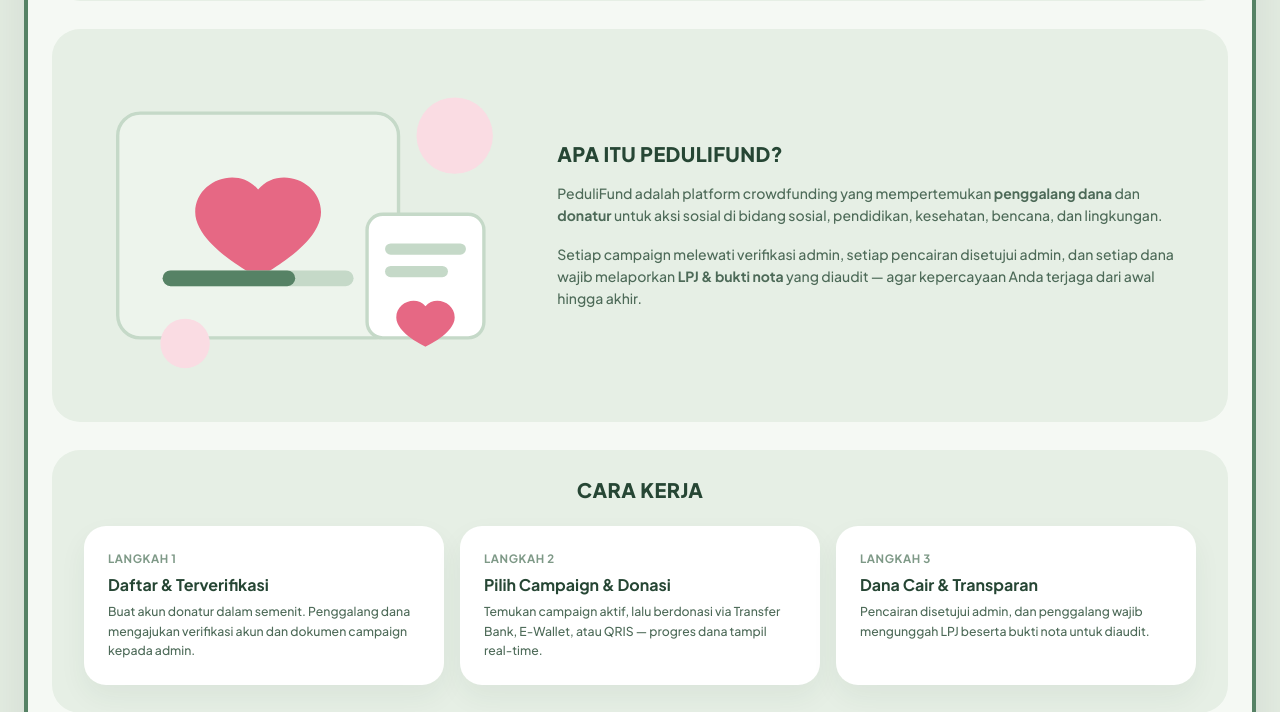
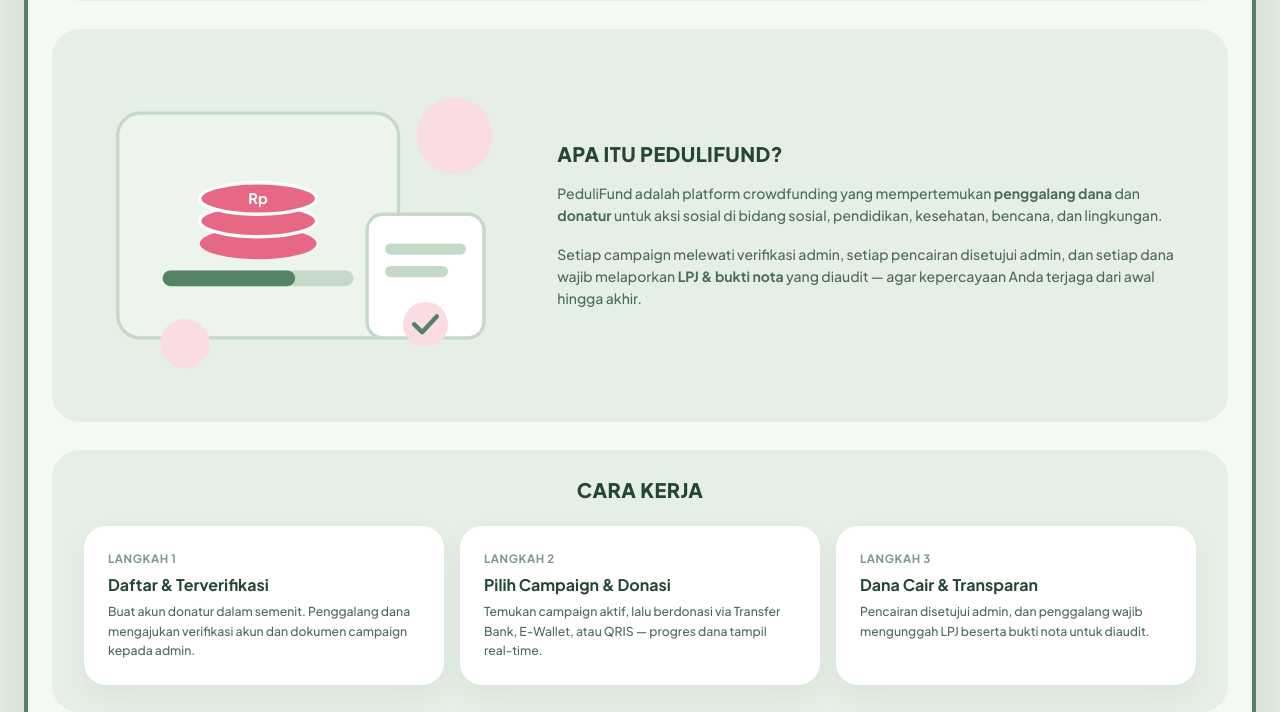
Before and after one commit to 10241055-cpu/PeduliFund, a PHP site: page / in a window 1280 px wide. Shown: the part 499-1211 px from the top of the page. Run offline with PHP 8.4, Linux system fonts and the light colour scheme.

Commit message:
design: ganti ikonografi hati menjadi tumpukan koin dan cek verifikasi pada ilustrasi beranda

```diff
--- a/views/beranda.php
+++ b/views/beranda.php
@@ -23,13 +23,17 @@ require __DIR__ . '/layout/header.php';
                     <rect x="30" y="50" width="250" height="200" rx="20" fill="var(--green-pale)" stroke="var(--green-light)" stroke-width="3"/>
                     <circle cx="330" cy="70" r="34" fill="var(--pink-soft)"/>
                     <circle cx="90" cy="255" r="22" fill="var(--pink-soft)"/>
-                    <path d="M155 118 c-18-22-56-8-56 20 0 30 56 58 56 58 s56-28 56-58 c0-28-38-42-56-20 z" fill="var(--pink-primary)"/>
+                    <ellipse cx="155" cy="166" rx="52" ry="14" fill="var(--pink-primary)"/>
+                    <ellipse cx="155" cy="146" rx="52" ry="14" fill="var(--pink-primary)" stroke="var(--surface-white)" stroke-width="3"/>
+                    <ellipse cx="155" cy="126" rx="52" ry="14" fill="var(--pink-primary)" stroke="var(--surface-white)" stroke-width="3"/>
+                    <text x="155" y="131" text-anchor="middle" font-size="13" font-weight="700" fill="var(--surface-white)">Rp</text>
                     <rect x="70" y="190" width="170" height="14" rx="7" fill="var(--green-light)"/>
                     <rect x="70" y="190" width="118" height="14" rx="7" fill="var(--green-primary)"/>
                     <rect x="252" y="140" width="104" height="110" rx="14" fill="var(--surface-white)" stroke="var(--green-light)" stroke-width="3"/>
                     <rect x="268" y="166" width="72" height="10" rx="5" fill="var(--green-light)"/>
                     <rect x="268" y="186" width="56" height="10" rx="5" fill="var(--green-light)"/>
-                    <path d="M304 222 c-8-10-26-4-26 10 0 14 26 26 26 26 s26-12 26-26 c0-14-18-20-26-10 z" fill="var(--pink-primary)"/>
+                    <circle cx="304" cy="238" r="20" fill="var(--pink-soft)"/>
+                    <path d="M294 238 l7 7 l13 -14" stroke="var(--green-primary)" stroke-width="4" fill="none" stroke-linecap="round" stroke-linejoin="round"/>
                 </svg>
             </div>
             <div class="col-lg-7">
```
Also changed, not shown: design.md (+1 -1 lines).
